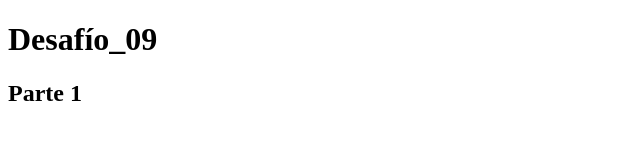
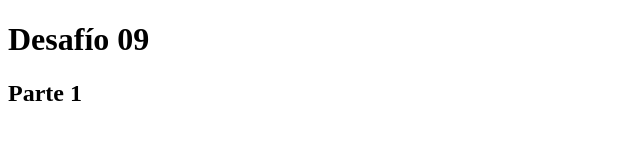
Before and after one commit to gvicenteprieto/BC_Desafio09_Ivan-Castro-Arca_Guillermo-Vicente, a plain HTML site: page parte-1/index.html in a window 1280 px wide. Shown: the full height of the page, 0-640 px from the left. Drawn offline with Linux system fonts and the light colour scheme.

Commit message:
Título : BC_Desafio09 Tipo : feature 🚀
Problema : Se había nombrado
mal el título del commit de carga de proyecto

Solución : Se cambió el título del commit

```diff
--- a/parte-1/app.js
+++ b/parte-1/app.js
@@ -36,7 +36,6 @@
 
 let nuevolibro = new Libro('Fuego y Sangre', 'George R. R. Martin');
 let tituloDelNuevoLibro = nuevolibro.getTitulo();
-//console.log(nuevolibro.getTitulo());
 
 alert(tituloDelNuevoLibro);
 
--- a/parte-1/index.html
+++ b/parte-1/index.html
@@ -12,7 +12,7 @@
 
 <body>
   <header>
-    <h1>Desafío_09</h1>
+    <h1>Desafío 09</h1>
     <h2>Parte 1</h2>
   <script src="./app.js"></script>
 </body>
```
Also changed, not shown: authors.txt, 1 other file.
